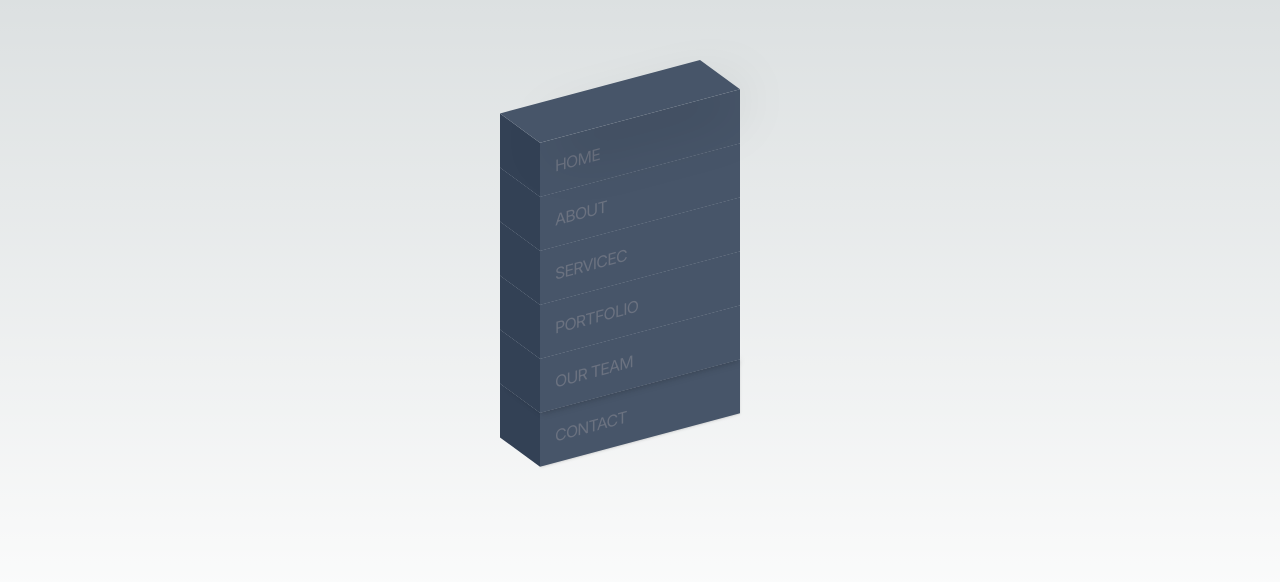
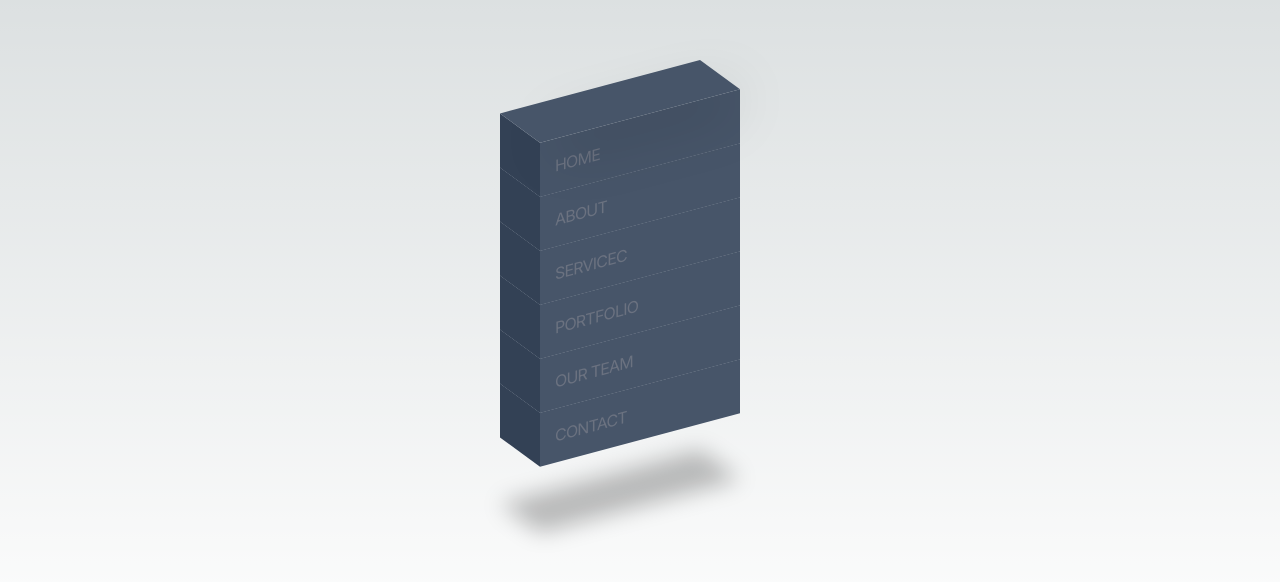
Before and after one commit to Yoy0z-maps/Front-end-UI, a Next.js app: page /isometric in a window 1280 px wide. Shown: the part 122-704 px from the top of the page. Built offline with nearby package versions, Linux system fonts and the light colour scheme.

Commit message:
add module.css, fix vercel release error

```diff
--- a/src/app/isometric/page.tsx
+++ b/src/app/isometric/page.tsx
@@ -1,4 +1,5 @@
 import Link from "next/link";
+import styles from "./styles.module.css";
 
 export default function IsoMatric() {
   return (
@@ -44,7 +45,9 @@ export default function IsoMatric() {
             Our Team
           </Link>
         </li>
-        <li className="relative list-none w-[200px] bg-slate-600 p-[15px] before:content-[''] before:absolute before:top-[-20px] before:w-[40px] before:h-full before:bg-slate-700 before:left-[-40px] before:skew-y-[45deg] after:content-[''] after:absolute after:top-[-40px] after:left-0 after:w-full after:h-[40px] after:bg-slate-600 after:skew-x-[45deg] after:origin-bottom z-0 hover:bg-isobg hover:translate-x-[50px] hover:before:bg-isohoverbefore hover:after:bg-isohoverafter transition duration-500 shadow last:after:shadow-md">
+        <li
+          className={`relative list-none w-[200px] bg-slate-600 p-[15px] before:content-[''] before:absolute before:top-[-20px] before:w-[40px] before:h-full before:bg-slate-700 before:left-[-40px] before:skew-y-[45deg] after:content-[''] after:absolute after:top-[-40px] after:left-0 after:w-full after:h-[40px] after:bg-slate-600 after:skew-x-[45deg] after:origin-bottom z-0 hover:bg-isobg hover:translate-x-[50px] hover:before:bg-isohoverbefore hover:after:bg-isohoverafter transition duration-500 ${styles.customLastChild}`}
+        >
           <Link
             href="#"
             className="block uppercase text-gray-500 tracking-tighter hover:text-gray-100 transition-all"
--- /dev/null
+++ b/src/app/isometric/styles.module.css
@@ -0,0 +1,4 @@
+.customLastChild::after {
+  content: "";
+  box-shadow: -120px 120px 20px rgba(0, 0, 0, 0.25);
+}
```
